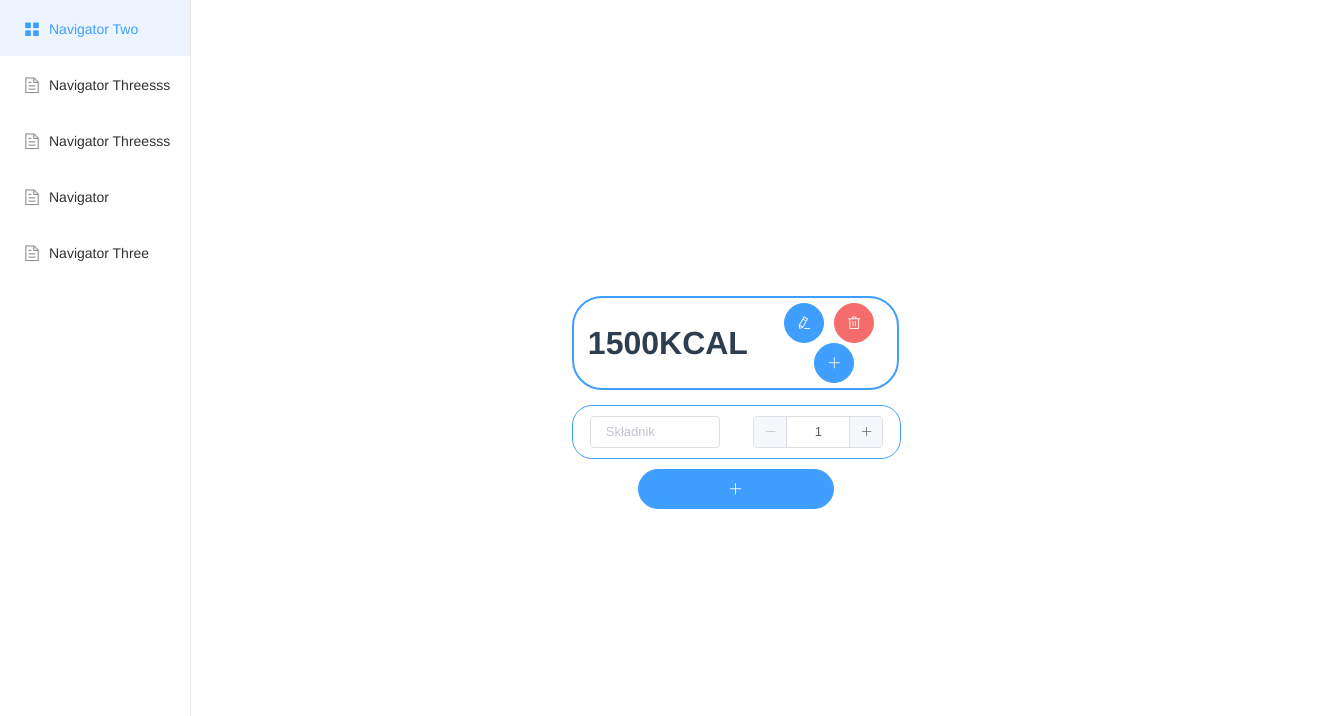
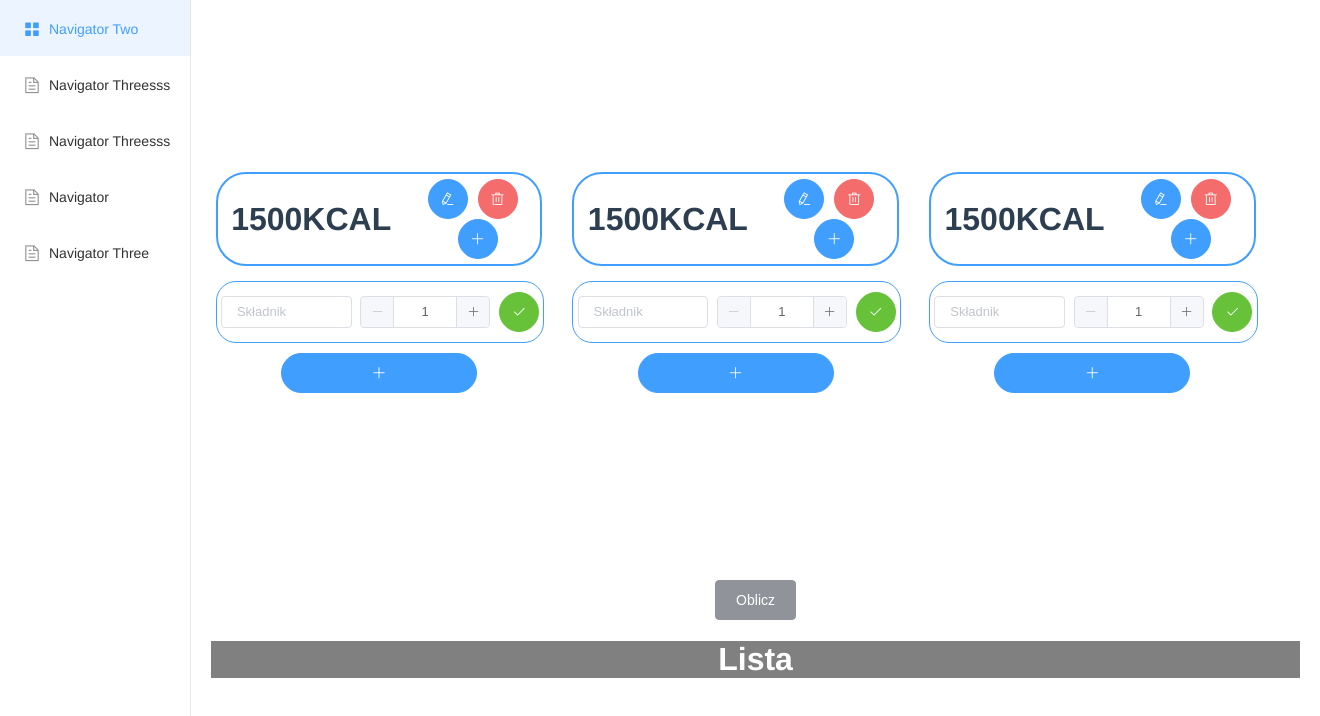
Before and after one commit to Michal-Kozak/Catering-System, a Vue app: page / in a window 1280 px wide. Shown: the top 716 px of the page, 1320 px wide, since content can reach past the window. Built offline with nearby package versions, Linux system fonts and the light colour scheme.

Commit message:
Add - Calculating Diet List Logic

```diff
--- a/src/App.vue
+++ b/src/App.vue
@@ -3,6 +3,7 @@
 <template>
   <div id="app" >
 
+    <sideMenu> </sideMenu>
     <board>
 
    </board>
@@ -11,14 +12,14 @@
 </template>
 
 <script>
-
+import sideMenu from './components/sidemenu.vue'
 import board from './components/board.vue'
 
 export default {
   name: 'app',
   components: {
     board,
-
+    sideMenu,
   }
 }
 </script>
@@ -28,6 +29,7 @@ body{
   margin: 0;
 }
 #app {
+  display: flex;
   font-family: 'Avenir', Helvetica, Arial, sans-serif;
   -webkit-font-smoothing: antialiased;
   -moz-osx-font-smoothing: grayscale;
--- a/src/components/board.vue
+++ b/src/components/board.vue
@@ -1,29 +1,62 @@
 <template>
   <div class="board">
-
-  <sideMenu> </sideMenu>
-
-  <dietList> </dietList>
-
+  <dietList
+  @addItem="addItem($event)"
+  > </dietList>
+  <div class="diet__score">
+    <el-button type="info" @click="calculate()" >Oblicz</el-button>
+<div class="diet__summary">
+<h1> Lista </h1>
+ <li v-for="item in items">
+    {{ item.item.value }} {{ item.item.num}}
+  </li>
+</div>
+    </div>
       </div>
 </template>
 
 <script>
-import sideMenu from './sidemenu.vue'
+
 import dietList from './dietList.vue'
 
 
 export default {
   name: 'app',
   components: {
-    sideMenu,
     dietList,
-  }
+  },
+  data() {
+      return {
+      items: [
+
+    ]
+      }
+      },
+  methods: {
+      addItem(item) {
+        this.items.push({item});
+        console.log(item.value);
+
+    },
+    calculate(){
+
+    }
+    }
 }
 </script>
 
 <style>
 .board{
+  width: 90%;
     display: flex;
+    flex-direction: column;
+}
+.diet__score{
+  width: 100%;
+  padding: 20px;
+}
+.diet__summary{
+  background-color: grey;
+  color: white;
 }
 </style>
--- a/src/components/dietList.vue
+++ b/src/components/dietList.vue
@@ -16,7 +16,59 @@
             </div>
             </div>
 
-            <dietitem> </dietitem>
+            <dietitem
+             @addItem="addItem($event)"
+             > </dietitem>
+
+             <div class="addTask__button">
+              <el-button type="primary" icon="el-icon-plus" round style="width:60%;"></el-button>
+              </div>
+
+        </div>
+
+        <div class="calculator__row">
+
+            <div class="calculator__type">
+
+                <div class="list__name">
+           <h1>1500KCAL</h1>
+                </div>
+           <div >
+               <el-button type="primary" icon="el-icon-edit" circle></el-button>
+                <el-button type="danger" icon="el-icon-delete" circle></el-button>
+                <el-button type="primary" icon="el-icon-plus" circle></el-button>
+            </div>
+            </div>
+
+            <dietitem
+             @addItem="addItem($event)"
+             > </dietitem>
+
+             <div class="addTask__button">
+              <el-button type="primary" icon="el-icon-plus" round style="width:60%;"></el-button>
+              </div>
+
+        </div>
+
+        <div class="calculator__row">
+
+            <div class="calculator__type">
+
+                <div class="list__name">
+           <h1>1500KCAL</h1>
+                </div>
+           <div >
+               <el-button type="primary" icon="el-icon-edit" circle></el-button>
+                <el-button type="danger" icon="el-icon-delete" circle></el-button>
+                <el-button type="primary" icon="el-icon-plus" circle></el-button>
+            </div>
+            </div>
+
+            <dietitem
+             @addItem="addItem($event)"
+             > </dietitem>
+
+
              <div class="addTask__button">
               <el-button type="primary" icon="el-icon-plus" round style="width:60%;"></el-button>
               </div>
@@ -36,6 +88,11 @@ import dietitem from './dietitem.vue'
      components: {
     dietitem,
   },
+  methods: {
+      addItem(item) {
+      this.$emit('addItem', item);
+    },
+    }
   }
 
 </script>
@@ -45,7 +102,7 @@ p{
 }
 .calculator{
     width: 100%;
-    height: 100vh;
+    height: 70vh;
     display: flex;
     justify-content: center;
     align-items: center;
@@ -92,6 +149,7 @@ p{
 .calculator__product{
     display: flex;
     justify-content: space-around;
+    align-items: center;
     width: 100%;
     margin: 10px 0px 10px 0px;
     padding: 10px 0px 10px 0px;
--- a/src/components/dietitem.vue
+++ b/src/components/dietitem.vue
@@ -3,7 +3,7 @@
                  <el-select
                   size="small"
                 class="product__name"
-                v-model="value"
+                v-model="item.value"
                 filterable
                 remote
                 reserve-keyword
@@ -20,8 +20,15 @@
                 :label="item.label"
                 :value="item.value">
                 </el-option>
+
             </el-select>
-                    <el-input-number v-model="num"  :min="1"  size="small" ></el-input-number>
+                    <el-input-number v-model="item.num"  :min="1"  size="small" ></el-input-number>
+                    <el-button
+                    type="success"
+                    icon="el-icon-check"
+                    circle
+                    @click="addItem"
+                    ></el-button>
                 </div>
 </template>
 
@@ -30,6 +37,11 @@
   export default {
     data() {
       return {
+        item: {
+                    value: '',
+                    num: '1',
+
+                },
         num: 1,
         input: '',
         options: [],
@@ -46,6 +58,9 @@
       });
     },
     methods: {
+      addItem() {
+        this.$emit('addItem', this.item);
+    },
       remoteMethod(query) {
         if (query !== '') {
           this.loading = true;
```
